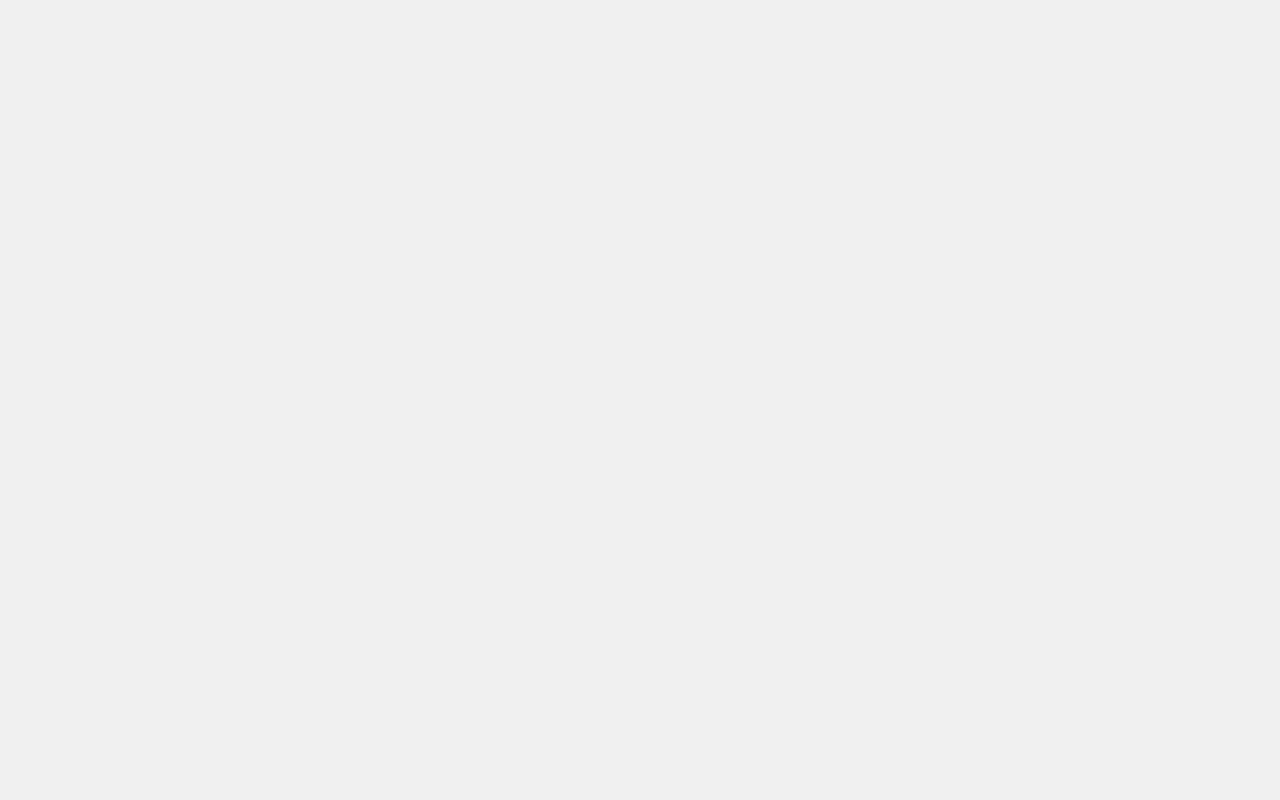
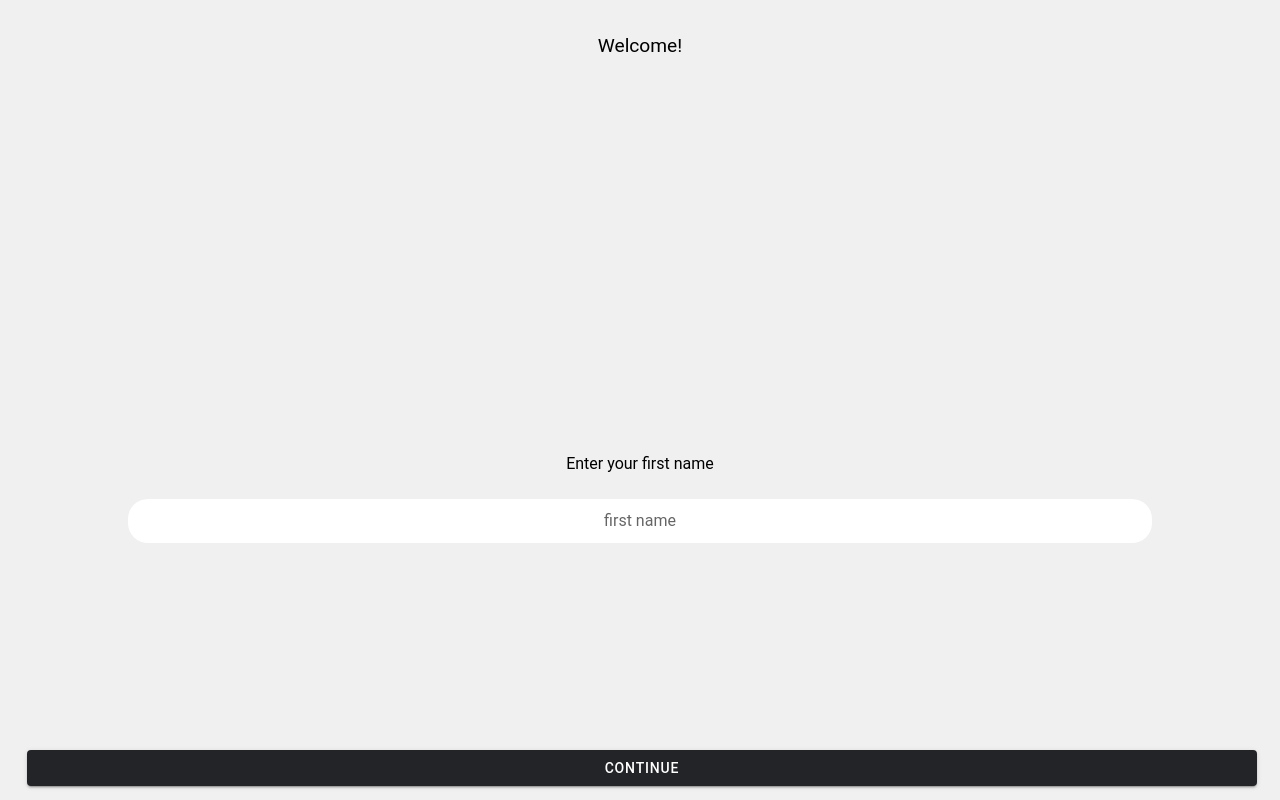
Before and after one commit to benfogiel/reemind, a React (Vite) app: page /welcome-view in a window 1280 px wide. Built offline with nearby package versions, Linux system fonts and the light colour scheme.

Commit message:
add Welcome View

```diff
--- a/src/App.tsx
+++ b/src/App.tsx
@@ -36,6 +36,7 @@ import '@ionic/react/css/palettes/dark.system.css';
 
 /* Theme variables */
 import './theme/variables.css';
+import ViewWelcome from './pages/ViewWelcome';
 
 setupIonicReact();
 
@@ -47,7 +48,10 @@ const App: React.FC = () => {
       <IonReactRouter>
         <IonRouterOutlet>
           <Route path="/" exact={true}>
-            <Redirect to="/categories-view" />
+            <Redirect to="/welcome-view" />
+          </Route>
+          <Route path="/welcome-view" exact={true}>
+            <ViewWelcome />
           </Route>
           <Route path="/categories-view" exact={true}>
             <ViewCategories
--- a/src/pages/ViewCategories.css
+++ /dev/null
@@ -1,21 +0,0 @@
-/* ViewCategories.css */
-
-#categories-view ion-content {
-  --background: var(--ion-overlay-background-color);
-}
-
-#categories-view ion-button {
-  --border-radius: 20px;
-}
-
-#categories-view .save-button {
-  position: fixed;
-  bottom: 10px;
-  left: 25px;
-  right: 25px;
-  width: calc(100% - 50px); /* Subtract the left and right margin */
-}
-
-#categories-view ion-item {
-  --background: var(--ion-overlay-background-color);
-}
--- a/src/pages/ViewCategories.tsx
+++ b/src/pages/ViewCategories.tsx
@@ -1,4 +1,4 @@
-import './ViewCategories.css';
+import './pages.css';
 import '../theme/global.css';
 
 import React, { useState } from 'react';
@@ -70,7 +70,7 @@ const ViewCategories: React.FC<ViewCategoriesProps> = ({
         </IonList>
 
         <IonButton
-          className="save-button"
+          className="bottom-button"
           color="dark"
           expand="block"
           onClick={() => router.push('/reminders-view')}
--- a/src/pages/ViewReminders.css
+++ /dev/null
@@ -1,15 +0,0 @@
-/* ViewReminders.css */
-#reminders-view ion-content {
-  --background: var(--ion-background-color);
-}
-
-.view-reminders-header {
-  justify-content: space-between;
-  align-items: flex-start;
-}
-
-.reminder-container {
-  display: flex;
-  flex-direction: column;
-  gap: 16px;
-}
--- a/src/pages/ViewReminders.tsx
+++ b/src/pages/ViewReminders.tsx
@@ -1,4 +1,4 @@
-import './ViewReminders.css';
+import './pages.css';
 import '../theme/global.css';
 
 import React, { useState } from 'react';
--- /dev/null
+++ b/src/pages/ViewWelcome.tsx
@@ -0,0 +1,48 @@
+import './pages.css';
+import '../theme/global.css';
+
+import React, { useState } from 'react';
+import {
+  IonContent,
+  IonPage,
+  IonButton,
+  useIonRouter,
+  IonInput,
+  IonText,
+} from '@ionic/react';
+
+const ViewWelcome: React.FC = () => {
+  const router = useIonRouter();
+
+  const [firstName, setFirstName] = useState<string>('');
+
+  return (
+    <IonPage id="welcome-view">
+      <IonContent fullscreen>
+        <div className="page-header">Welcome!</div>
+
+        <div className="name-input-container">
+          <IonText>
+            <p>Enter your first name</p>
+          </IonText>
+          <IonInput
+            placeholder="first name"
+            value={firstName}
+            onIonChange={(e: CustomEvent) => setFirstName(e.detail.value)}
+          />
+        </div>
+
+        <IonButton
+          className="bottom-button"
+          color="dark"
+          expand="block"
+          onClick={() => router.push('/categories-view')}
+        >
+          Continue
+        </IonButton>
+      </IonContent>
+    </IonPage>
+  );
+};
+
+export default ViewWelcome;
--- /dev/null
+++ b/src/pages/pages.css
@@ -0,0 +1,57 @@
+.bottom-button {
+  position: fixed;
+  bottom: 10px;
+  left: 25px;
+  right: 25px;
+  width: calc(100% - 50px); /* Subtract the left and right margin */
+}
+
+/* ViewReminders */
+
+#reminders-view ion-content {
+  --background: var(--ion-background-color);
+}
+
+#reminders-view .view-reminders-header {
+  justify-content: space-between;
+  align-items: flex-start;
+}
+
+#reminders-view .reminder-container {
+  display: flex;
+  flex-direction: column;
+  gap: 16px;
+}
+
+/* ViewCategories */
+
+#categories-view ion-content {
+  --background: var(--ion-overlay-background-color);
+}
+
+#categories-view ion-button {
+  --border-radius: 20px;
+}
+
+#categories-view ion-item {
+  --background: var(--ion-overlay-background-color);
+}
+
+/* ViewWelcome */
+
+#welcome-view .name-input-container {
+  display: flex;
+  flex-direction: column;
+  height: 100%;
+  width: 100%;
+  align-items: center;
+  justify-content: center;
+  text-align: center;
+}
+
+#welcome-view ion-input {
+  --background: var(--ion-overlay-background-color);
+  --border-radius: 20px;
+  max-width: 80%;
+  margin-top: 10px;
+}
```
